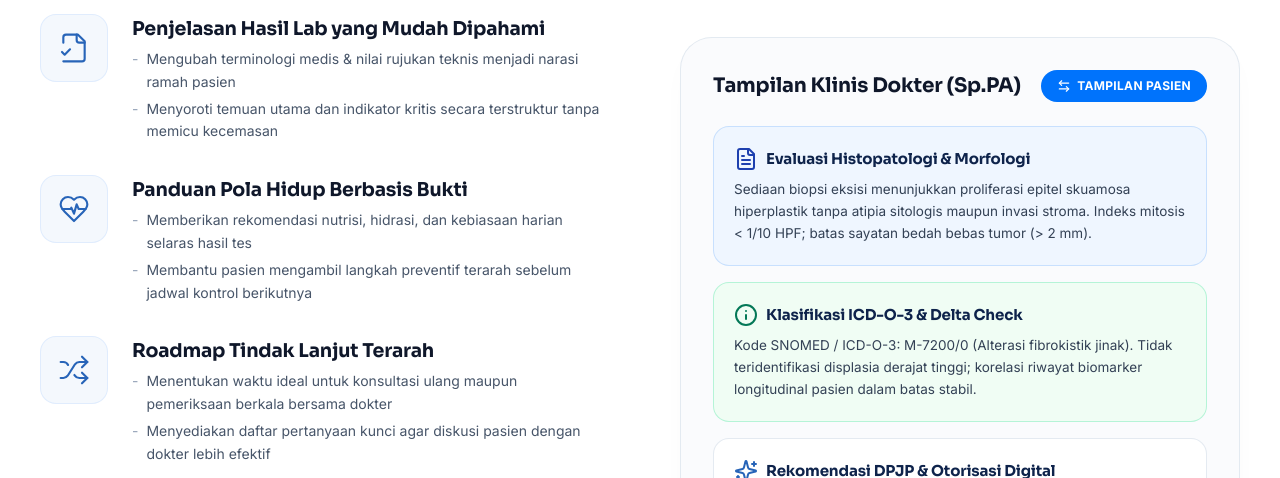
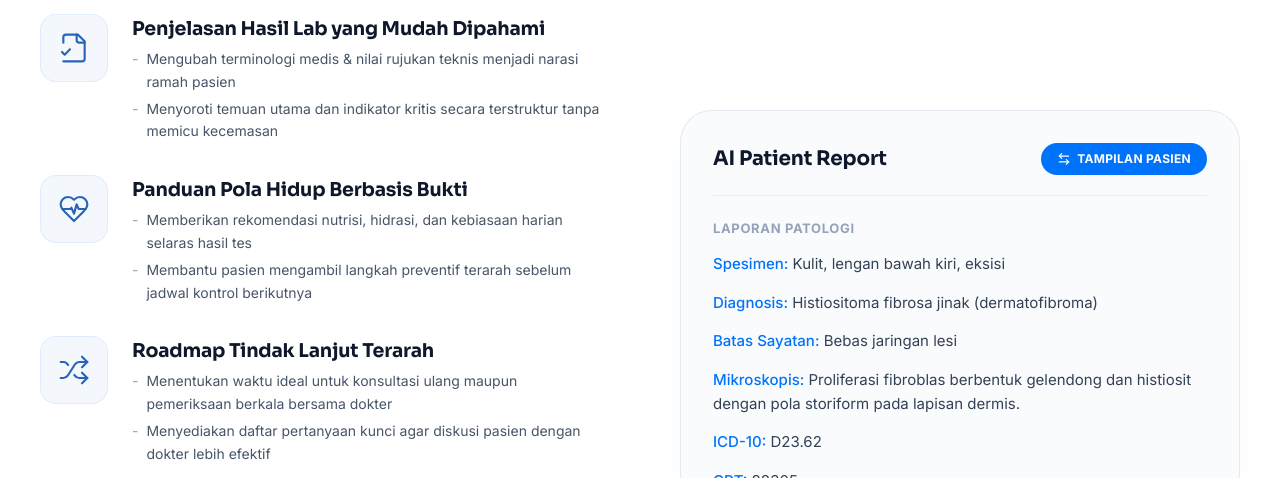
Before and after one commit to TBTBAgency/WebsiteDiagnova, a Next.js app: page /modules in a window 1280 px wide. Both pictures are taken after a click on the button "TAMPILAN KLINIS". Shown: the part 1140-1618 px from the top of the page. Built offline with nearby package versions, Linux system fonts and the light colour scheme; no server answers.

Commit message:
feat(modules): match LigoLab structured Pathology Report layout in Clinical View

```diff
--- a/app/(marketing)/modules/page.tsx
+++ b/app/(marketing)/modules/page.tsx
@@ -495,12 +495,17 @@ export default function ModulesPage() {
             <div className="lg:col-span-6">
               <div className="rounded-[28px] sm:rounded-[32px] bg-[#FAFBFD] border border-slate-200/90 p-6 sm:p-8 shadow-[0_10px_35px_-15px_rgba(15,23,42,0.05)] relative flex flex-col justify-between">
                 {/* Card Header with Interactive Toggle Button */}
-                <div className="flex items-center justify-between mb-5 sm:mb-6">
+                <div
+                  className={cn(
+                    "flex items-center justify-between",
+                    isClinicalView
+                      ? "pb-5 mb-6 border-b border-slate-200/75"
+                      : "mb-5 sm:mb-6"
+                  )}
+                >
                   <div className="flex items-center gap-2">
                     <span className="font-display text-lg sm:text-xl font-bold text-slate-900">
-                      {isClinicalView
-                        ? (language === "ID" ? "Tampilan Klinis Dokter (Sp.PA)" : "Clinical Pathologist View")
-                        : "AI Patient Report"}
+                      AI Patient Report
                     </span>
                   </div>
 
@@ -511,30 +516,84 @@ export default function ModulesPage() {
                     className="inline-flex items-center gap-1.5 px-4 py-2 rounded-full bg-[#0073FC] hover:bg-[#0060D6] text-white font-sans text-xs font-bold tracking-wide shadow-xs hover:shadow-sm transition-all active:scale-95 cursor-pointer"
                   >
                     <ArrowLeftRight className="h-3.5 w-3.5" />
-                    <span>{isClinicalView ? (language === "ID" ? "TAMPILAN PASIEN" : "PATIENT VIEW") : (language === "ID" ? "TAMPILAN KLINIS" : "CLINICAL VIEW")}</span>
+                    <span>
+                      {isClinicalView
+                        ? (language === "ID" ? "TAMPILAN PASIEN" : "PATIENT VIEW")
+                        : (language === "ID" ? "TAMPILAN KLINIS" : "CLINICAL VIEW")}
+                    </span>
                   </button>
                 </div>
 
-                {/* 3 Stacked Cards (Matching Exact LigoLab Palette & Structure) */}
+                {isClinicalView ? (
+                  /* Clinical View: Structured Pathology Report matching LigoLab Spec */
+                  <div className="space-y-4 sm:space-y-4.5 pb-1">
+                    <p className="text-xs sm:text-[13px] font-bold tracking-wider text-slate-400 uppercase">
+                      {language === "ID" ? "LAPORAN PATOLOGI" : "PATHOLOGY REPORT"}
+                    </p>
+
+                    <div className="space-y-3.5 text-sm sm:text-[15px] leading-relaxed text-slate-700">
+                      <p>
+                        <span className="font-medium text-[#0073FC]">
+                          {language === "ID" ? "Spesimen:" : "Specimen:"}
+                        </span>{" "}
+                        {language === "ID"
+                          ? "Kulit, lengan bawah kiri, eksisi"
+                          : "Skin, left forearm, excision"}
+                      </p>
+
+                      <p>
+                        <span className="font-medium text-[#0073FC]">
+                          {language === "ID" ? "Diagnosis:" : "Diagnosis:"}
+                        </span>{" "}
+                        {language === "ID"
+                          ? "Histiositoma fibrosa jinak (dermatofibroma)"
+                          : "Benign fibrous histiocytoma (dermatofibroma)"}
+                      </p>
+
+                      <p>
+                        <span className="font-medium text-[#0073FC]">
+                          {language === "ID" ? "Batas Sayatan:" : "Margins:"}
+                        </span>{" "}
+                        {language === "ID"
+                          ? "Bebas jaringan lesi"
+                          : "Free of lesional tissue"}
+                      </p>
+
+                      <p>
+                        <span className="font-medium text-[#0073FC]">
+                          {language === "ID" ? "Mikroskopis:" : "Microscopic:"}
+                        </span>{" "}
+                        {language === "ID"
+                          ? "Proliferasi fibroblas berbentuk gelendong dan histiosit dengan pola storiform pada lapisan dermis."
+                          : "Proliferation of spindle-shaped fibroblasts and histiocytes in a storiform pattern within the dermis."}
+                      </p>
+
+                      <p>
+                        <span className="font-medium text-[#0073FC]">ICD-10:</span>{" "}
+                        D23.62
+                      </p>
+
+                      <p>
+                        <span className="font-medium text-[#0073FC]">CPT:</span>{" "}
+                        88305
+                      </p>
+                    </div>
+                  </div>
+                ) : (
+                  /* Patient View: 3 Stacked Pastel Cards */
                   <div className="space-y-4">
                     {/* Card 1: Blue Card - Results Summary */}
                     <div className="rounded-2xl bg-[#EFF6FF] border border-blue-200/80 p-4 sm:p-5 transition-all">
                       <div className="flex items-center gap-2 text-[#1E40AF] font-bold text-sm sm:text-[15px] mb-2">
                         <FileText className="h-4.5 w-4.5" />
                         <h4>
-                        {isClinicalView
-                          ? (language === "ID" ? "Evaluasi Histopatologi & Morfologi" : "Histopathology & Microscopic Evaluation")
-                          : (language === "ID" ? "Ringkasan Hasil Pemeriksaan" : "Your Results Summary")}
+                          {language === "ID" ? "Ringkasan Hasil Pemeriksaan" : "Your Results Summary"}
                         </h4>
                       </div>
                       <p className="text-xs sm:text-[13.5px] text-slate-700 leading-relaxed font-normal">
-                      {isClinicalView
-                        ? (language === "ID"
-                            ? "Sediaan biopsi eksisi menunjukkan proliferasi epitel skuamosa hiperplastik tanpa atipia sitologis maupun invasi stroma. Indeks mitosis < 1/10 HPF; batas sayatan bedah bebas tumor (> 2 mm)."
-                            : "Excisional biopsy demonstrates hyperplastic squamous epithelium without cytological atypia or stromal invasion. Mitotic index < 1/10 HPF; surgical margins clear (> 2 mm).")
-                        : (language === "ID"
+                        {language === "ID"
                           ? "Hasil pemeriksaan jaringan menunjukkan kondisi jinak (non-kanker). Tidak ditemukan sel ganas, atipia, maupun tanda pertumbuhan abnormal pada sampel yang diperiksa."
-                            : "Your tissue sample showed benign (non-cancerous) cells. No malignant cells, atypia, or signs of abnormal spread were detected.")}
+                          : "Your tissue sample showed benign (non-cancerous) cells. No malignant cells, atypia, or signs of abnormal spread were detected."}
                       </p>
                     </div>
 
@@ -543,19 +602,13 @@ export default function ModulesPage() {
                       <div className="flex items-center gap-2 text-emerald-800 font-bold text-sm sm:text-[15px] mb-2">
                         <Info className="h-4.5 w-4.5 text-emerald-700" />
                         <h4>
-                        {isClinicalView
-                          ? (language === "ID" ? "Klasifikasi ICD-O-3 & Delta Check" : "Diagnostic Coding & Longitudinal Check")
-                          : (language === "ID" ? "Makna Klinis bagi Anda" : "What This Means for You")}
+                          {language === "ID" ? "Makna Klinis bagi Anda" : "What This Means for You"}
                         </h4>
                       </div>
                       <p className="text-xs sm:text-[13.5px] text-slate-700 leading-relaxed font-normal">
-                      {isClinicalView
-                        ? (language === "ID"
-                            ? "Kode SNOMED / ICD-O-3: M-7200/0 (Alterasi fibrokistik jinak). Tidak teridentifikasi displasia derajat tinggi; korelasi riwayat biomarker longitudinal pasien dalam batas stabil."
-                            : "SNOMED / ICD-O-3: M-7200/0 (Benign fibrocystic alteration). No high-grade dysplasia identified; longitudinal delta-check confirms stable clinical baseline.")
-                        : (language === "ID"
+                        {language === "ID"
                           ? "Jaringan kecil yang diangkat bersifat tidak berbahaya. Kondisi jaringan di area pemeriksaan dinyatakan sehat, stabil, dan Anda dapat beraktivitas seperti biasa."
-                            : "The small tissue growth removed is harmless. Your body is healthy and stable in this area, with no immediate intervention required.")}
+                          : "The small tissue growth removed is harmless. Your body is healthy and stable in this area, with no immediate intervention required."}
                       </p>
                     </div>
 
@@ -564,33 +617,10 @@ export default function ModulesPage() {
                       <div className="flex items-center gap-2 text-slate-900 font-bold text-sm sm:text-[15px] mb-2.5">
                         <Sparkles className="h-4.5 w-4.5 text-[#2764B8]" />
                         <h4>
-                        {isClinicalView
-                          ? (language === "ID" ? "Rekomendasi DPJP & Otorisasi Digital" : "Pathologist Sign-Off & Surveillance Plan")
-                          : (language === "ID" ? "Langkah Selanjutnya" : "Next Steps")}
+                          {language === "ID" ? "Langkah Selanjutnya" : "Next Steps"}
                         </h4>
                       </div>
                       <ul className="space-y-2 text-xs sm:text-[13.5px] text-slate-700">
-                      {isClinicalView ? (
-                        <>
-                          <li className="flex items-center gap-2">
-                            <Check className="h-4 w-4 text-emerald-600 shrink-0" />
-                            <span>
-                              {language === "ID"
-                                ? "Evaluasi USG / skrining pencitraan pengawasan pada interval 6 bulan"
-                                : "Surveillance ultrasound / imaging follow-up at 6-month interval"}
-                            </span>
-                          </li>
-                          <li className="flex items-center gap-2">
-                            <Check className="h-4 w-4 text-emerald-600 shrink-0" />
-                            <span>
-                              {language === "ID"
-                                ? "Terverifikasi elektronik: dr. Rahadian Pratama, Sp.PA (STR Aktif ✓)"
-                                : "Electronically signed: dr. Rahadian Pratama, Sp.PA (Active License ✓)"}
-                            </span>
-                          </li>
-                        </>
-                      ) : (
-                        <>
                         <li className="flex items-center gap-2">
                           <span className="text-slate-800 font-bold shrink-0">✓</span>
                           <span>
@@ -607,11 +637,10 @@ export default function ModulesPage() {
                               : "Ask about a routine screening schedule tailored to your health profile"}
                           </span>
                         </li>
-                        </>
-                      )}
                       </ul>
                     </div>
                   </div>
+                )}
               </div>
             </div>
           </div>
```
Lines whose indentation alone changed are shown as unchanged.
